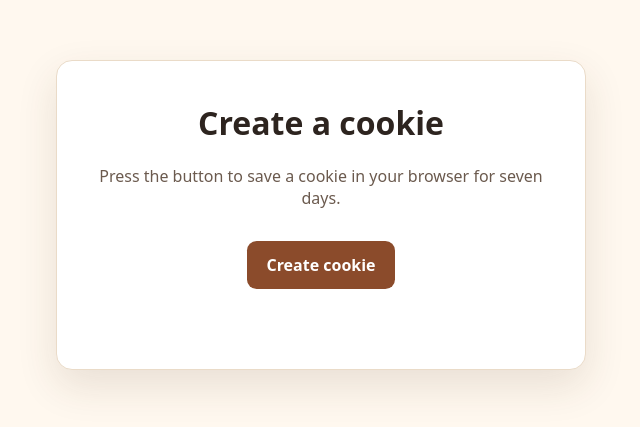
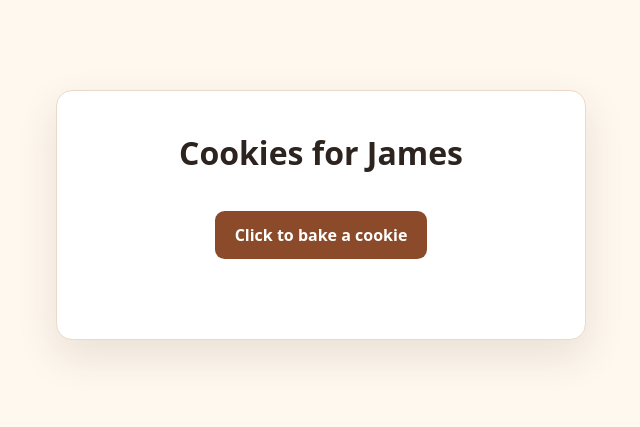
Before and after one commit to awandke/Cookies, a plain HTML site: page index.html in a window 1280 px wide. Shown: the part 185-612 px from the top of the page, without its empty margins (319-959 px from the left). Drawn offline with Linux system fonts and the light colour scheme.

Commit message:
more cookies!

```diff
--- a/index.html
+++ b/index.html
@@ -3,7 +3,7 @@
   <head>
     <meta charset="UTF-8" />
     <meta name="viewport" content="width=device-width, initial-scale=1.0" />
-    <title>Cookie Creator</title>
+    <title>Cookies for James</title>
     <style>
       :root {
         font-family: system-ui, -apple-system, BlinkMacSystemFont, "Segoe UI", sans-serif;
@@ -66,9 +66,8 @@
   </head>
   <body>
     <main>
-      <h1>Create a cookie</h1>
-      <p>Press the button to save a cookie in your browser for seven days.</p>
-      <button id="create-cookie" type="button">Create cookie</button>
+      <h1>Cookies for James</h1>
+      <button id="create-cookie" type="button">Click to bake a cookie</button>
       <p id="status" role="status" aria-live="polite"></p>
     </main>
 
@@ -84,7 +83,7 @@
           .some((cookie) => cookie.startsWith("CookiesForJames="));
 
         status.textContent = cookieWasCreated
-          ? "Cookie created! 🍪"
+          ? "Your cookie is saved in your browser for seven days! 🍪 To view it, open your browser’s developer tools, go to Application (or Storage) → Cookies, select this site, and look for CookiesForJames."
           : "The cookie could not be created. Check your browser settings.";
       });
     </script>
```
